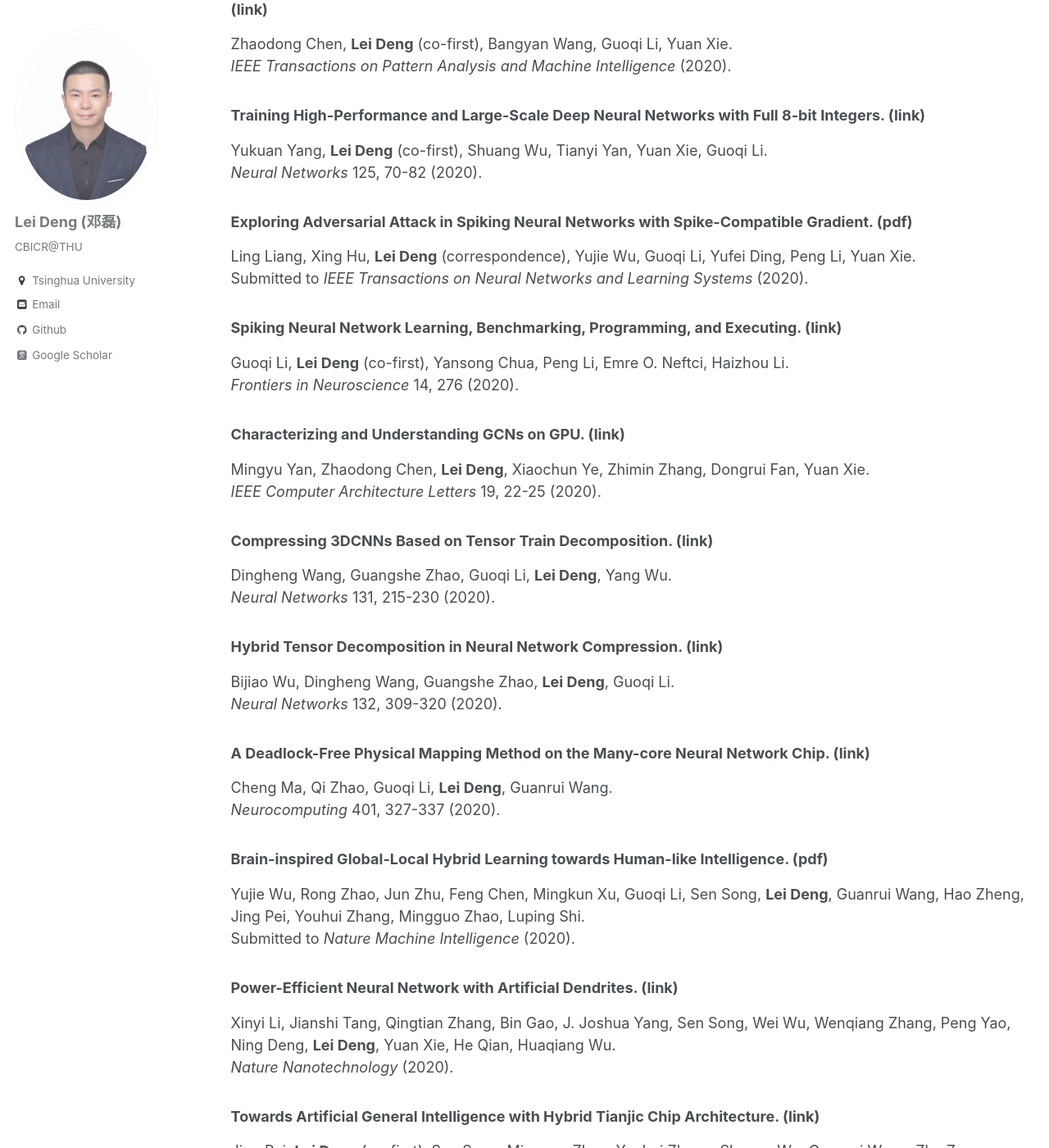
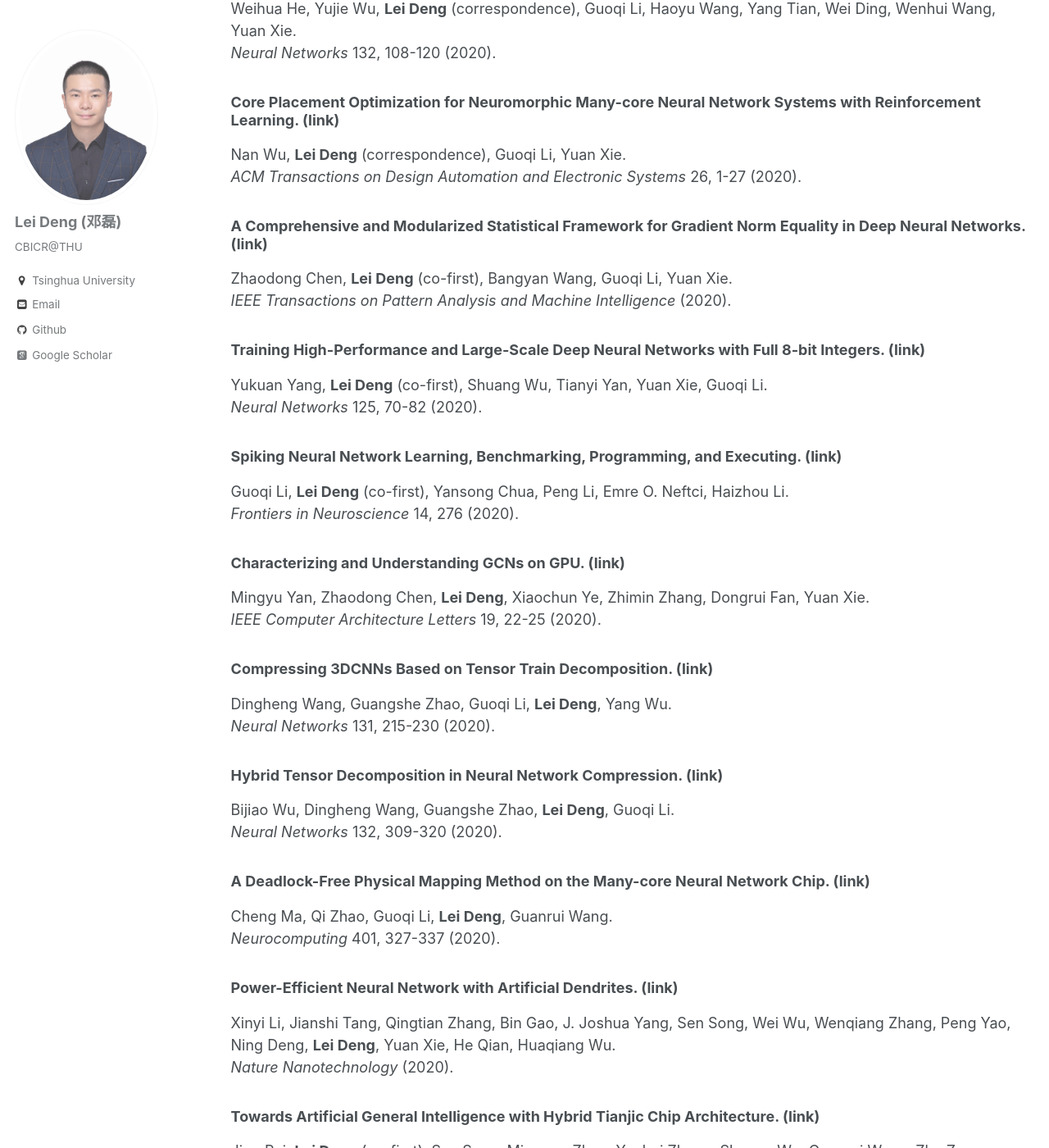
Before and after one commit to dllfei/dllfei.github.io, a Jekyll site: the page built from _pages/publications.md, in a window 1280 px wide and 1400 px high, scrolled down 3236 px. Shown: the whole window at 82% size. Built offline with Jekyll 4.4.1, drawn with Linux system fonts in a browser that asks for light colours; some web fonts are replaced; some of the changed text lies outside the part shown.

Commit message:
Update publications.md

```diff
--- a/_pages/publications.md
+++ b/_pages/publications.md
@@ -100,10 +108,6 @@ Zhaodong Chen, **Lei Deng** (co-first), Bangyan Wang, Guoqi Li, Yuan Xie. <br />
 Yukuan Yang, **Lei Deng** (co-first), Shuang Wu, Tianyi Yan, Yuan Xie, Guoqi Li. <br />
 *Neural Networks* 125, 70-82 (2020).
 
-### Exploring Adversarial Attack in Spiking Neural Networks with Spike-Compatible Gradient. ([pdf](https://arxiv.org/pdf/2001.01587.pdf)) <br />
-Ling Liang, Xing Hu, **Lei Deng** (correspondence), Yujie Wu, Guoqi Li, Yufei Ding, Peng Li, Yuan Xie. <br />
-Submitted to *IEEE Transactions on Neural Networks and Learning Systems* (2020).
-
 ### Spiking Neural Network Learning, Benchmarking, Programming, and Executing. ([link](https://www.frontiersin.org/articles/10.3389/fnins.2020.00276/full)) <br />
 Guoqi Li, **Lei Deng** (co-first), Yansong Chua, Peng Li, Emre O. Neftci, Haizhou Li. <br />
 *Frontiers in Neuroscience* 14, 276 (2020).
@@ -123,10 +127,6 @@ Bijiao Wu, Dingheng Wang, Guangshe Zhao, **Lei Deng**, Guoqi Li. <br />
 ### A Deadlock-Free Physical Mapping Method on the Many-core Neural Network Chip. ([link](https://www.sciencedirect.com/science/article/abs/pii/S0925231220304653)) <br />
 Cheng Ma, Qi Zhao, Guoqi Li, **Lei Deng**, Guanrui Wang. <br />
 *Neurocomputing* 401, 327-337 (2020).
-
-### Brain-inspired Global-Local Hybrid Learning towards Human-like Intelligence. ([pdf](https://arxiv.org/ftp/arxiv/papers/2006/2006.03226.pdf)) <br />
-Yujie Wu, Rong Zhao, Jun Zhu, Feng Chen, Mingkun Xu, Guoqi Li, Sen Song, **Lei Deng**, Guanrui Wang, Hao Zheng, Jing Pei, Youhui Zhang, Mingguo Zhao, Luping Shi. <br />
-Submitted to *Nature Machine Intelligence* (2020).
 
 ### Power-Efficient Neural Network with Artificial Dendrites. ([link](https://www.nature.com/articles/s41565-020-0722-5)) <br />
 Xinyi Li, Jianshi Tang, Qingtian Zhang, Bin Gao, J. Joshua Yang, Sen Song, Wei Wu, Wenqiang Zhang, Peng Yao, Ning Deng, **Lei Deng**, Yuan Xie, He Qian, Huaqiang Wu. <br />
```
Also changed, not shown: other parts of _pages/publications.md (+8 -0 lines).
